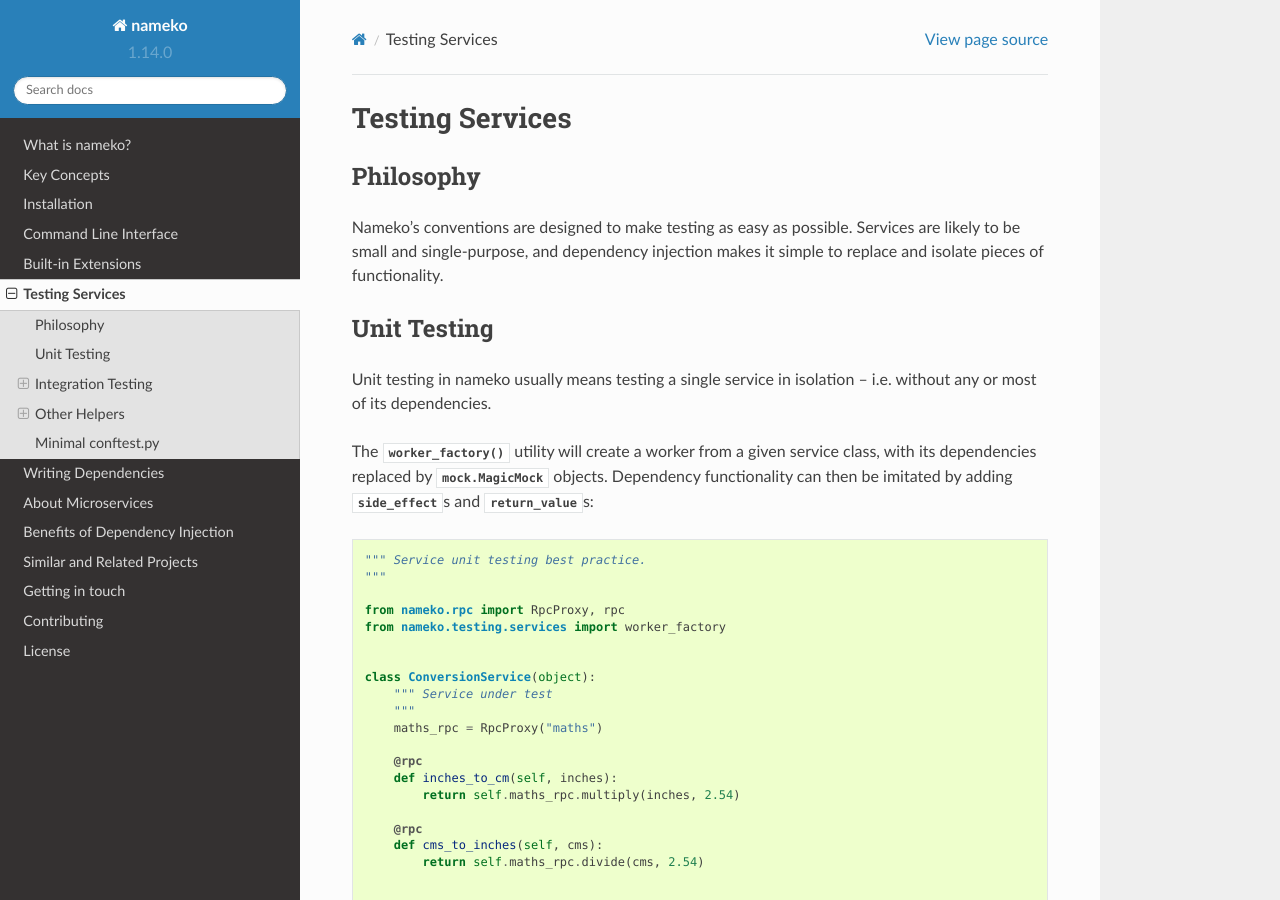
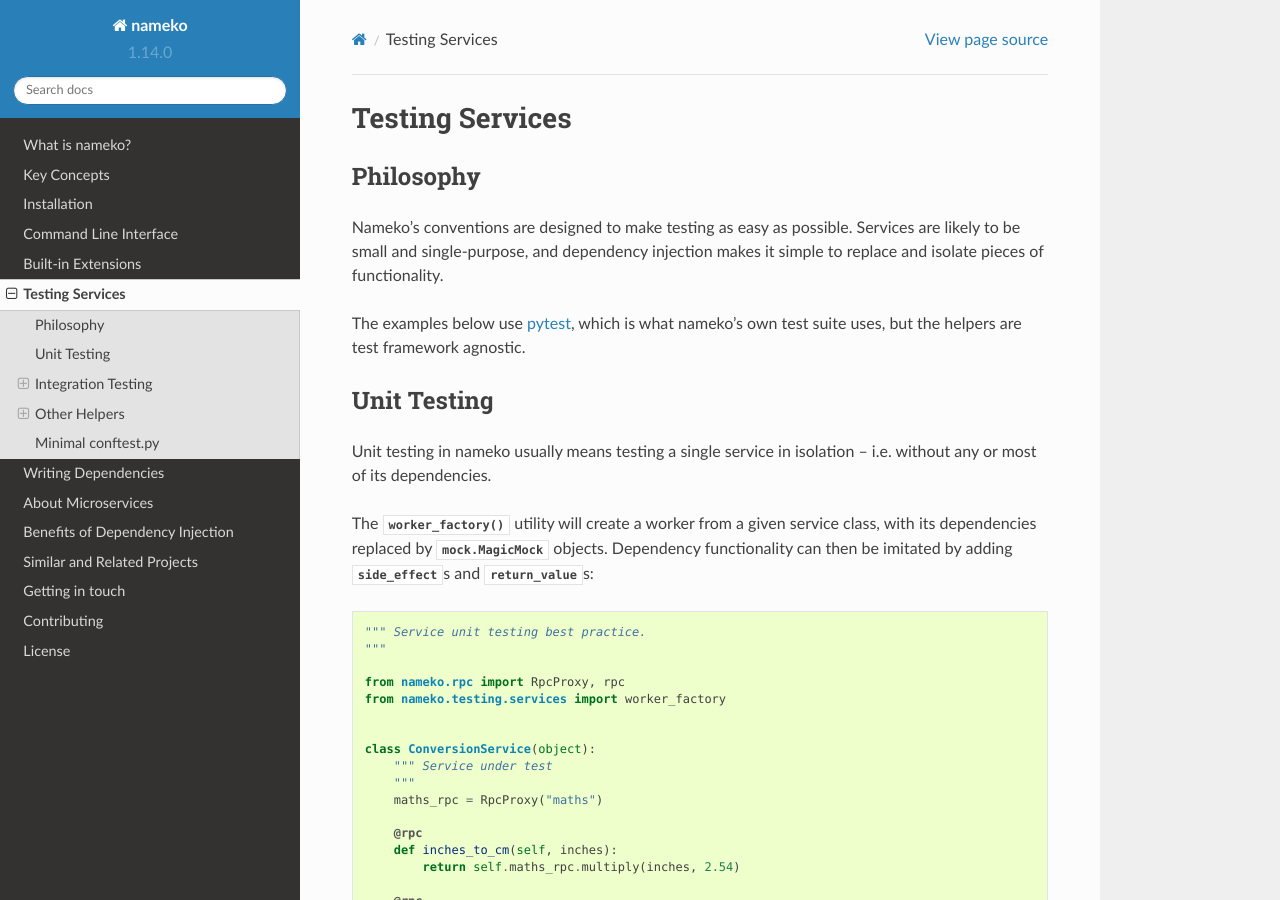
Before and after one commit to nameko/nameko, a Sphinx documentation site: the page built from docs/testing.rst, in a window 1280 px wide and 900 px high. Built offline with Sphinx 7.4.7 and the Read the Docs theme 2.0.0, drawn with Linux system fonts in a browser that asks for light colours.

Commit message:
Mention pytest

```diff
--- a/docs/testing.rst
+++ b/docs/testing.rst
@@ -5,6 +5,8 @@
 ----------
 
 Nameko's conventions are designed to make testing as easy as possible. Services are likely to be small and single-purpose, and dependency injection makes it simple to replace and isolate pieces of functionality.
+
+The examples below use `pytest <http://pytest.org/latest/>`_, which is what nameko's own test suite uses, but the helpers are test framework agnostic.
 
 Unit Testing
 ------------
```
